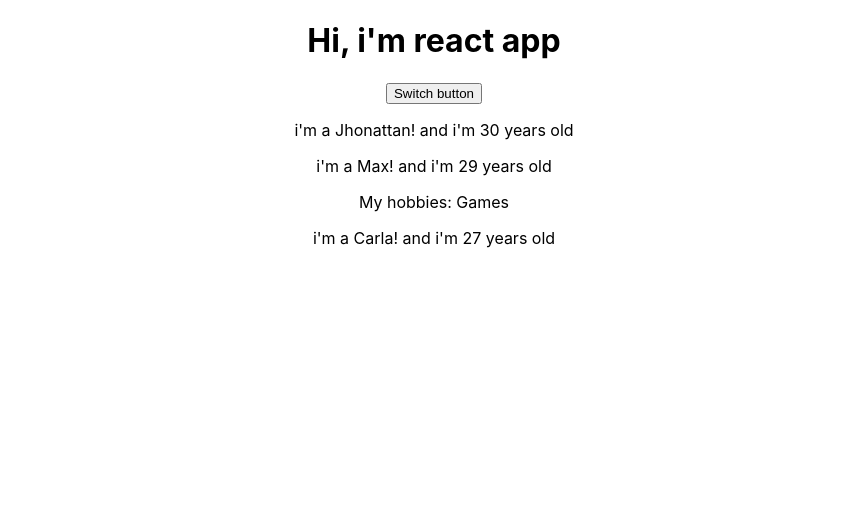
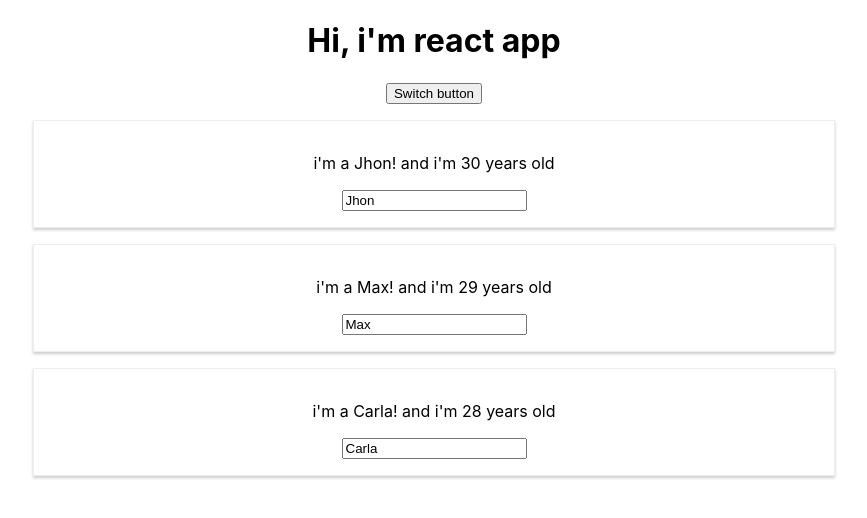
Before and after one commit to jhonattanbenitez/react-practice, a React (Create React App) app: page / in a window 1280 px wide. Both pictures are taken after a click on the button "Switch button". Shown: the top 518 px of the page, without its empty margins (206-1073 px from the left). Built offline with nearby package versions, Linux system fonts and the light colour scheme.

Commit message:
spread operator practice

```diff
--- a/src/App.js
+++ b/src/App.js
@@ -8,32 +8,47 @@ class App extends Component {
       {name: "Jhon", age: 30},
       {name: "Max", age: 29},
       {name: "Carla", age: 28},
-    ]
+    ],
+    showPersons: false
   }
-  switchNameHandler = (newName) =>{
-    //console.log("clicked");
+
+  nameChangedHandler = (event) =>{
     this.setState({persons: [
-      {name: newName, age: 30},
-      {name: "Max", age: 29},
+      {name: "Max", age: 30},
+      {name: event.target.value, age: 29},
       {name: "Carla", age: 27},
     ]});
   }
+  deletePersonHandler = (personIndex) =>{
+    const persons = this.state.persons.slice();
+    persons.splice(personIndex, 1);
+    this.setState({persons: persons})
+  }
+  togglePersonsHandler = () => {
+     const togglePerson = this.state.showPersons;
+     this.setState({showPersons: !togglePerson});
+  }
   render() {
+    let persons = null;
+    if (this.state.showPersons) {
+      persons = (
+        <div>
+            {this.state.persons.map((person, i) =>{
+              return (<Person
+              key={i}
+              click={() => this.deletePersonHandler(i)}
+              name={person.name}
+              age={person.age}/>)
+            })}
+        </div>
+
+      );
+    }
     return (
       <div className="App">
         <h1>Hi, i'm react app</h1>
-        <button onClick={this.switchNameHandler.bind(this, 'Jhonattan')}>Switch button</button>
-        <Person
-          name={this.state.persons[0].name}
-          age={this.state.persons[0].age}/>
-        <Person
-          name={this.state.persons[1].name}
-          age={this.state.persons[1].age}
-          click={this.switchNameHandler.bind(this, 'Jhon!')}>My hobbies: Games
-        </Person>
-        <Person
-          name={this.state.persons[2].name}
-          age={this.state.persons[2].age}/>
+        <button onClick={this.togglePersonsHandler}>Switch button</button>
+        {persons}
       </div>
     );
   }
--- a/src/Person/Person.js
+++ b/src/Person/Person.js
@@ -1,10 +1,12 @@
 import React from 'react';
+import './person.css';
 
 const person =(props) =>{
     return (
-    <div>
+    <div className="Person">
         <p onClick={props.click}>i'm a {props.name}! and i'm {props.age} years old</p>
         <p>{props.children}</p>
+        <input type="text" onChange={props.changed} value={props.name}/>
     </div>
     );
 }
--- /dev/null
+++ b/src/Person/person.css
@@ -0,0 +1,8 @@
+.Person{
+    width: 60%;
+    margin: 16px auto;
+    border: 1px solid #eee;
+    box-shadow: 0 2px 3px #ccc;
+    padding:  16px;
+    text-align: center;
+}
```
